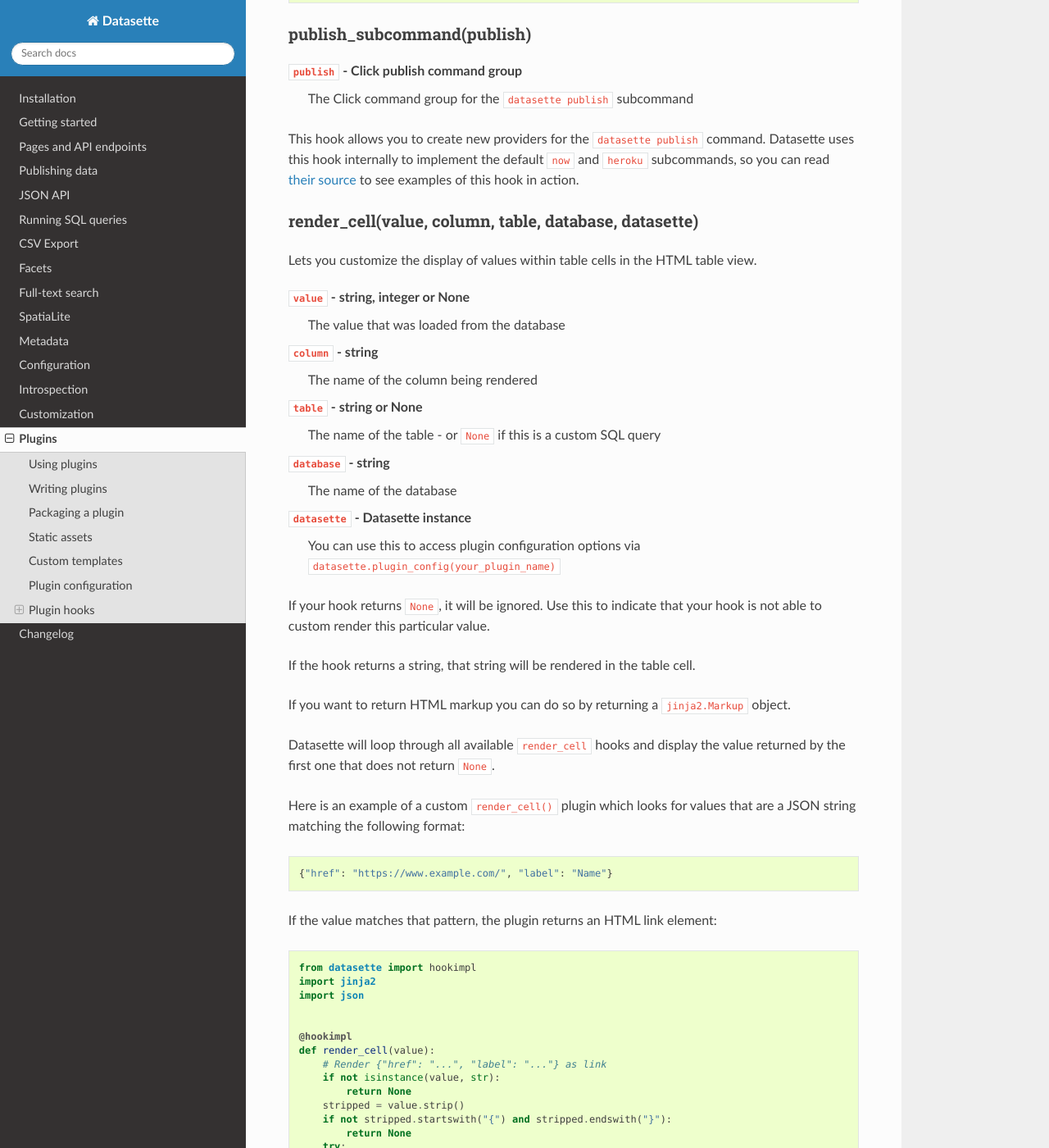
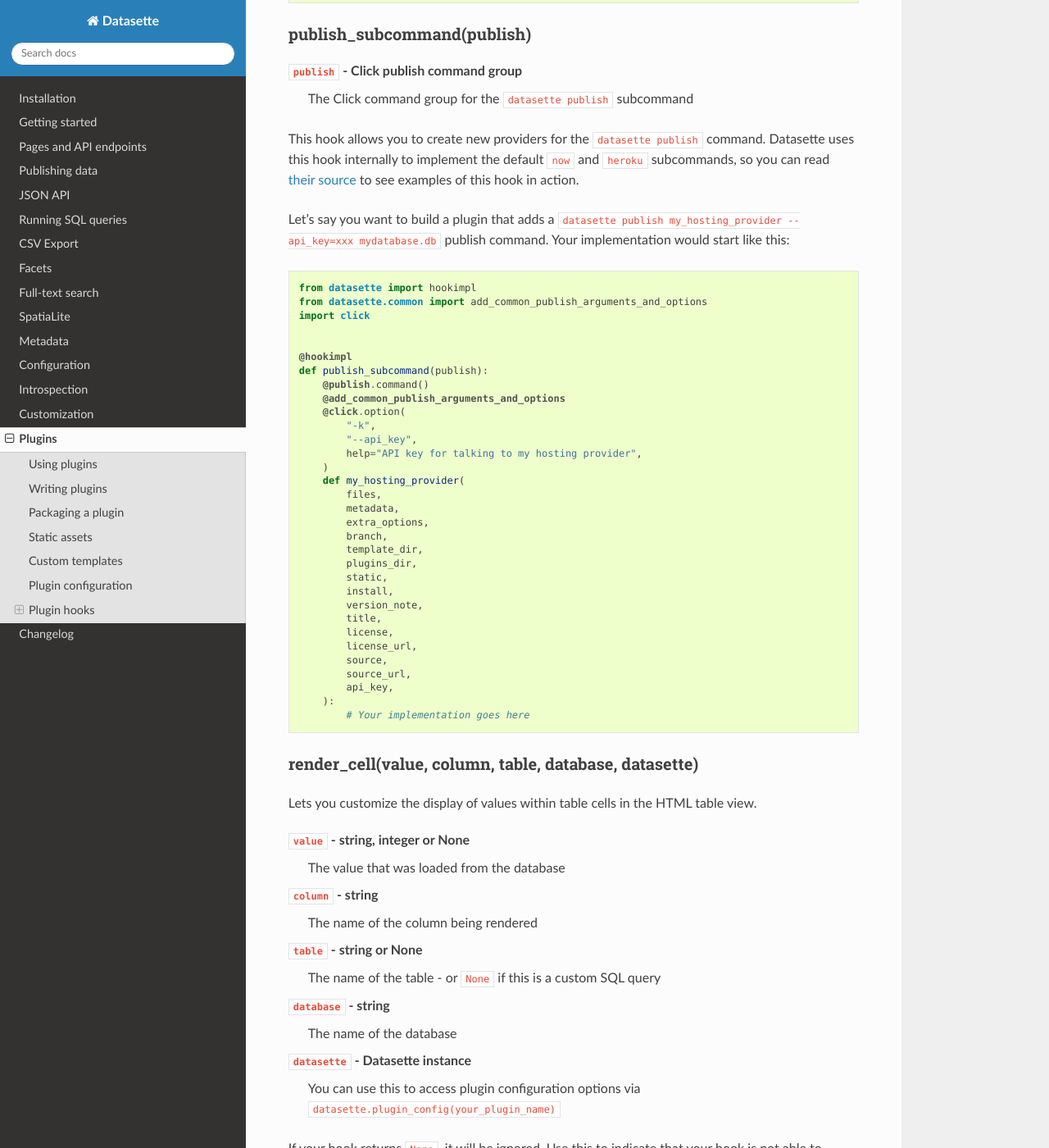
Before and after one commit to simonw/datasette, a Sphinx documentation site: the page built from docs/plugins.rst, in a window 1280 px wide and 1400 px high, scrolled down 7400 px. Shown: the whole window at 82% size. Built offline with Sphinx 7.4.7 and the Read the Docs theme 2.0.0, drawn with Linux system fonts in a browser that asks for light colours.

Commit message:
Better docs for publish_subcommand() plugin hook

```diff
--- a/docs/plugins.rst
+++ b/docs/plugins.rst
@@ -363,6 +363,43 @@
 `their source <https://github.com/simonw/datasette/tree/master/datasette/publish>`_
 to see examples of this hook in action.
 
+Let's say you want to build a plugin that adds a ``datasette publish my_hosting_provider --api_key=xxx mydatabase.db`` publish command. Your implementation would start like this:
+
+.. code-block:: python
+
+    from datasette import hookimpl
+    from datasette.common import add_common_publish_arguments_and_options
+    import click
+
+
+    @hookimpl
+    def publish_subcommand(publish):
+        @publish.command()
+        @add_common_publish_arguments_and_options
+        @click.option(
+            "-k",
+            "--api_key",
+            help="API key for talking to my hosting provider",
+        )
+        def my_hosting_provider(
+            files,
+            metadata,
+            extra_options,
+            branch,
+            template_dir,
+            plugins_dir,
+            static,
+            install,
+            version_note,
+            title,
+            license,
+            license_url,
+            source,
+            source_url,
+            api_key,
+        ):
+            # Your implementation goes here
+
 render_cell(value, column, table, database, datasette)
 ~~~~~~~~~~~~~~~~~~~~~~~~~~~~~~~~~~~~~~~~~~~~~~~~~~~~~~
 
```
